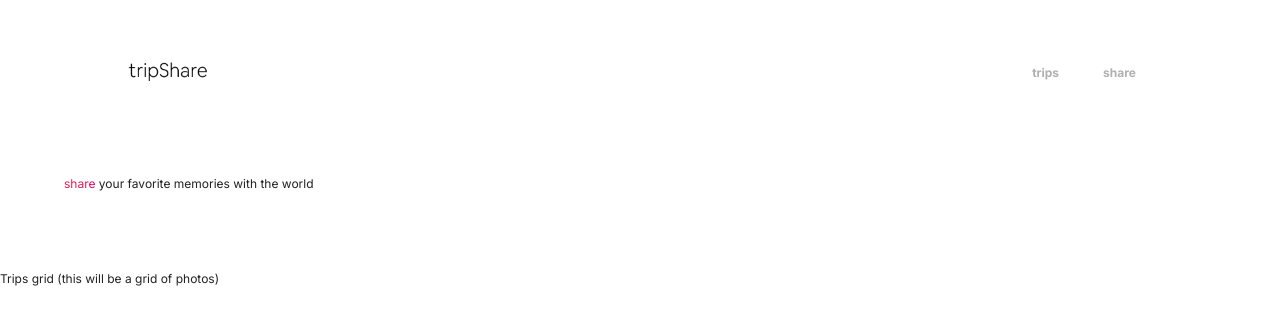
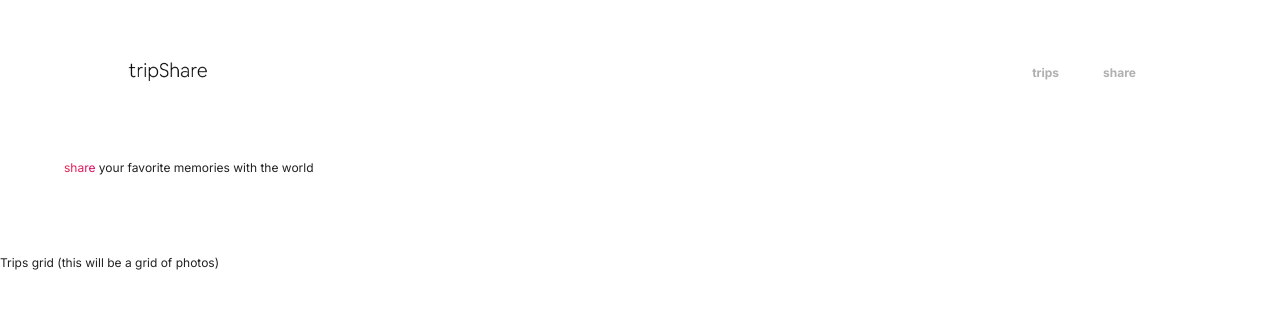
Before and after one commit to danicodes01/trip-share, a Next.js app: page /trips in a window 1280 px wide. Shown: the top 324 px of the page. Built offline with nearby package versions, Linux system fonts and the light colour scheme.

Commit message:
TS009: fixed margin top on on trips page and home page

```diff
--- a/app/page.module.css
+++ b/app/page.module.css
@@ -1,7 +1,7 @@
 .header {
   display: flex;
   gap: 3rem;
-  margin: 2rem auto;
+  margin: 1rem auto;
   width: 90%;
   max-width: 75rem;
   flex-direction: column;
--- a/app/trips/page.module.css
+++ b/app/trips/page.module.css
@@ -1,6 +1,6 @@
 .header {
     gap: 3rem;
-    margin: 2rem auto 5rem auto;
+    margin:1rem auto 5rem auto;
     width: 90%;
     max-width: 75rem;
     color: var(--color-grey-900);
```
